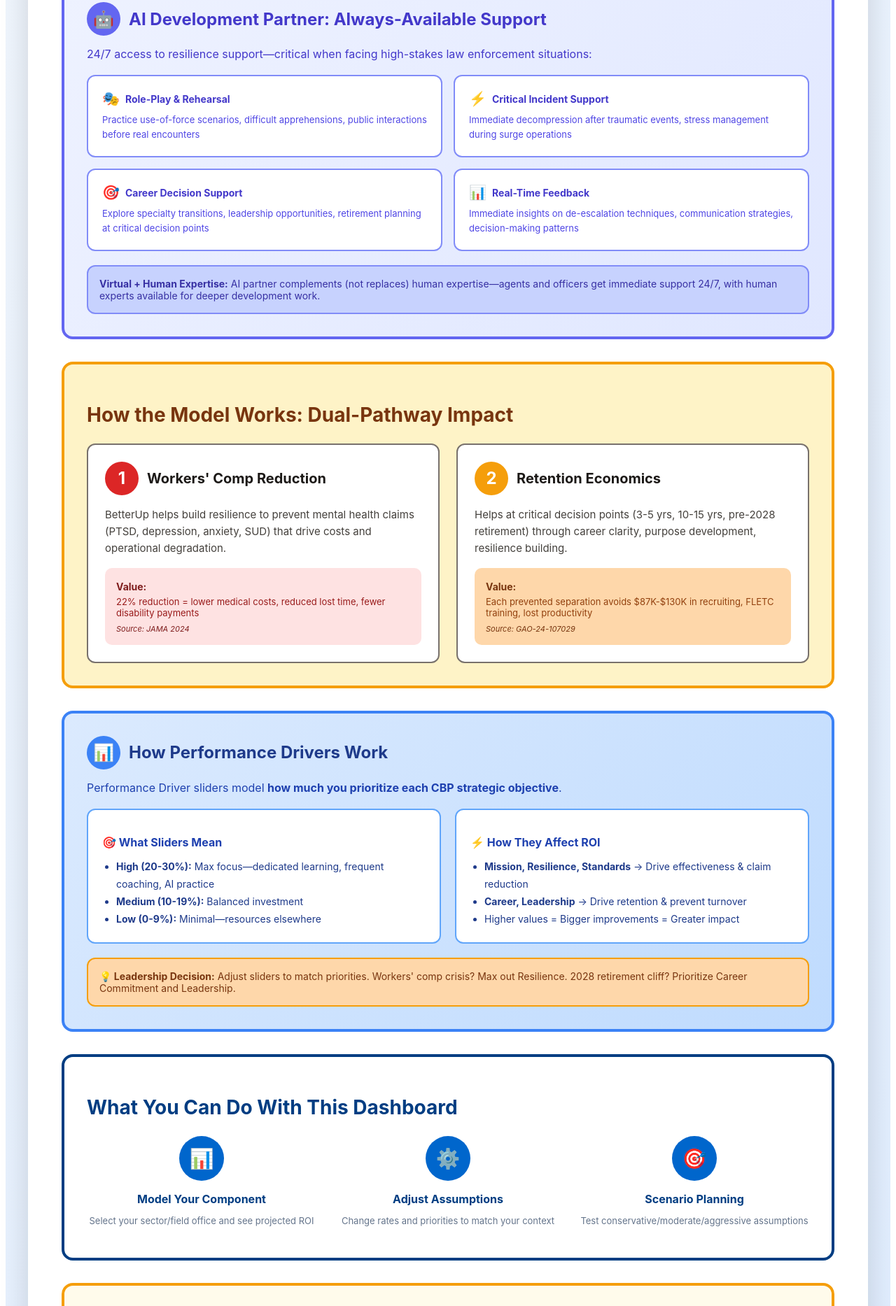
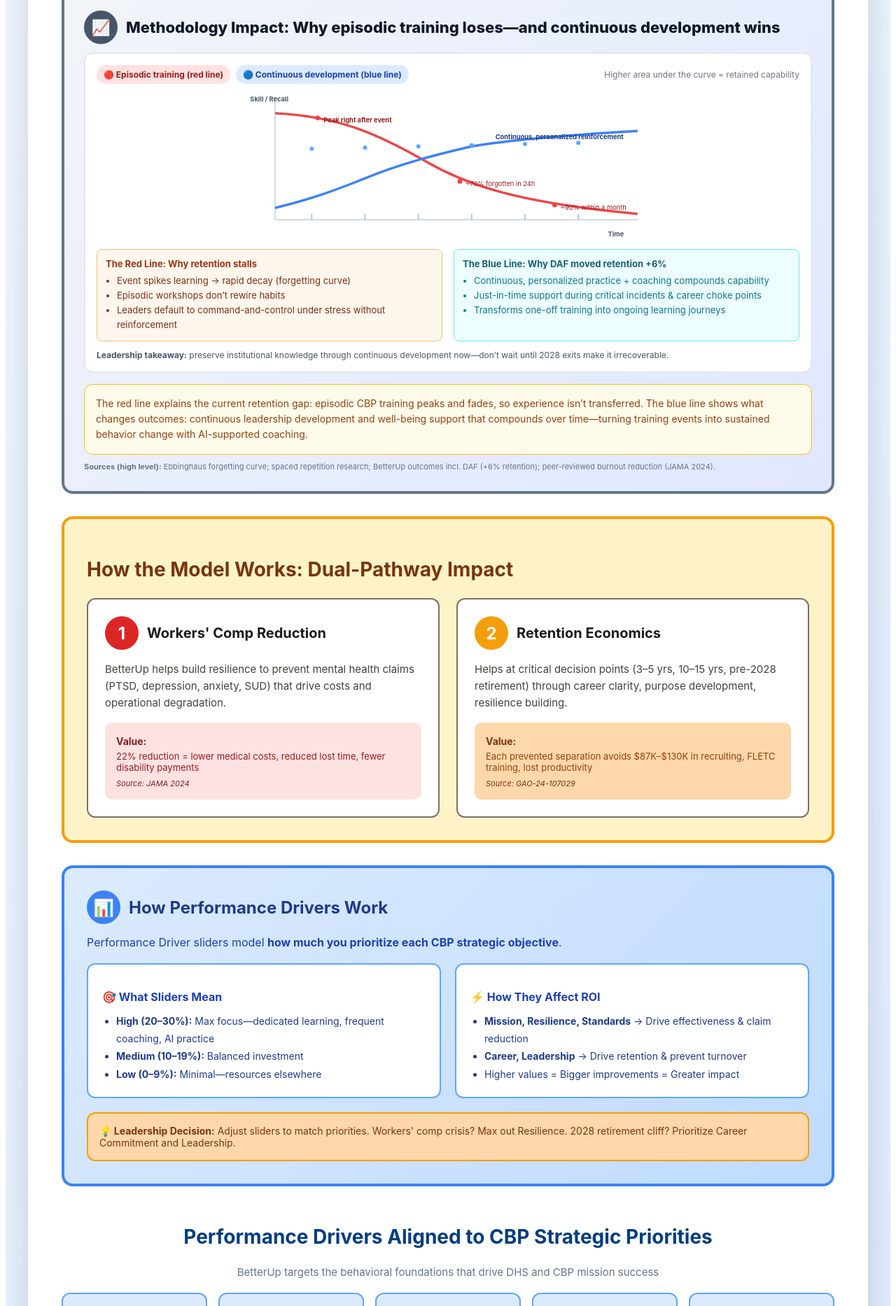
Before and after one commit to scottrsmith-bu/cbp-roi-calculator, a React (Create React App) app: page / in a window 1280 px wide. Shown: the part 1969-3836 px from the top of the page at 70% size. Built offline with nearby package versions, Linux system fonts and the light colour scheme.

Commit message:
Update App.js

```diff
--- a/src/App.js
+++ b/src/App.js
@@ -1,5 +1,114 @@
 import React, { useState, useMemo } from 'react';
-import { Shield, Calculator, MessageCircle, X, ChevronDown, Settings, Info } from 'lucide-react';
+import { Shield, Calculator, MessageCircle, X, Settings } from 'lucide-react';
+
+function MethodologyImpactSection() {
+  const card = {
+    background: 'linear-gradient(135deg, #f1f5f9 0%, #e0e7ff 100%)',
+    border: '4px solid #64748b',
+    borderRadius: '16px',
+    padding: '28px',
+    marginTop: '16px'
+  };
+
+  const pill = (bg, color) => ({
+    display: 'inline-flex',
+    alignItems: 'center',
+    gap: '8px',
+    padding: '6px 10px',
+    borderRadius: '999px',
+    fontSize: '12px',
+    fontWeight: 700,
+    background: bg,
+    color
+  });
+
+  return (
+    <div style={card}>
+      <div style={{display: 'flex', alignItems: 'center', gap: '12px', marginBottom: '12px'}}>
+        <div style={{width: 48, height: 48, background: '#475569', borderRadius: '50%', display: 'flex', alignItems: 'center', justifyContent: 'center', fontSize: 22}}>📈</div>
+        <h2 style={{fontSize: 22, fontWeight: '800', color: '#111827', margin: 0}}>
+          Methodology Impact: Why episodic training loses—and continuous development wins
+        </h2>
+      </div>
+
+      {/* Chart Card */}
+      <div style={{background: 'white', border: '2px solid #e5e7eb', borderRadius: 12, padding: 16}}>
+        <div style={{display: 'flex', justifyContent: 'space-between', alignItems: 'center', marginBottom: 8}}>
+          <div style={{display: 'flex', gap: 8, flexWrap: 'wrap'}}>
+            <span style={pill('#fee2e2', '#991b1b')}>🔴 Episodic training (red line)</span>
+            <span style={pill('#dbeafe', '#1e40af')}>🔵 Continuous development (blue line)</span>
+          </div>
+          <div style={{fontSize: 12, color: '#6b7280'}}>Higher area under the curve = retained capability</div>
+        </div>
+
+        <svg viewBox="0 0 680 260" style={{width: '100%', height: '220px', display: 'block'}}>
+          {/* axes */}
+          <line x1="48" y1="12" x2="48" y2="220" stroke="#cbd5e1" strokeWidth="2"/>
+          <line x1="48" y1="220" x2="660" y2="220" stroke="#cbd5e1" strokeWidth="2"/>
+          <text x="6" y="20" fill="#475569" fontSize="11" fontWeight="700">Skill / Recall</text>
+          <text x="610" y="248" fill="#475569" fontSize="11" fontWeight="700">Time</text>
+
+          {/* red forgetting curve */}
+          <path d="M 48 40 C 160 45, 230 80, 300 120 C 360 155, 440 190, 660 210" fill="none" stroke="#ef4444" strokeWidth="4"/>
+          <circle cx="120" cy="48" r="4" fill="#ef4444"/>
+          <text x="130" y="56" fontSize="11" fill="#991b1b" fontWeight="700">Peak right after event</text>
+          <circle cx="360" cy="155" r="4" fill="#ef4444"/>
+          <text x="370" y="163" fontSize="11" fill="#991b1b">~70% forgotten in 24h</text>
+          <circle cx="520" cy="195" r="4" fill="#ef4444"/>
+          <text x="530" y="203" fontSize="11" fill="#991b1b">~90% within a month</text>
+
+          {/* blue continuous growth */}
+          <path d="M 48 200 C 110 185, 150 170, 200 150 C 260 125, 320 110, 380 96 C 440 86, 520 78, 660 70" fill="none" stroke="#3b82f6" strokeWidth="4"/>
+          {/* spaced reinforcement ticks */}
+          {[110, 200, 290, 380, 470, 560].map((x, i) => (
+            <g key={i}>
+              <line x1={x} y1="220" x2={x} y2="210" stroke="#93c5fd" strokeWidth="2"/>
+              <circle cx={x} cy={100 - (i*2)} r="3.5" fill="#60a5fa" />
+            </g>
+          ))}
+          <text x="420" y="84" fontSize="11" fill="#1e3a8a" fontWeight="700">
+            Continuous, personalized reinforcement
+          </text>
+        </svg>
+
+        <div style={{display: 'grid', gridTemplateColumns: '1fr 1fr', gap: 16, marginTop: 8}}>
+          <div style={{background: '#fff7ed', border: '1px solid #fdba74', borderRadius: 8, padding: 12}}>
+            <div style={{fontSize: 13, color: '#9a3412', fontWeight: 700, marginBottom: 6}}>The Red Line: Why retention stalls</div>
+            <ul style={{margin: 0, paddingLeft: 16, color: '#7c2d12', fontSize: 13, lineHeight: 1.6}}>
+              <li>Event spikes learning → rapid decay (forgetting curve)</li>
+              <li>Episodic workshops don’t rewire habits</li>
+              <li>Leaders default to command-and-control under stress without reinforcement</li>
+            </ul>
+          </div>
+          <div style={{background: '#ecfeff', border: '1px solid #67e8f9', borderRadius: 8, padding: 12}}>
+            <div style={{fontSize: 13, color: '#155e75', fontWeight: 700, marginBottom: 6}}>The Blue Line: Why DAF moved retention +6%</div>
+            <ul style={{margin: 0, paddingLeft: 16, color: '#0e7490', fontSize: 13, lineHeight: 1.6}}>
+              <li>Continuous, personalized practice + coaching compounds capability</li>
+              <li>Just-in-time support during critical incidents & career choke points</li>
+              <li>Transforms one-off training into ongoing learning journeys</li>
+            </ul>
+          </div>
+        </div>
+
+        <div style={{marginTop: 12, fontSize: 12, color: '#475569'}}>
+          <strong>Leadership takeaway:</strong> preserve institutional knowledge through continuous development now—don’t wait until 2028 exits make it irrecoverable.
+        </div>
+      </div>
+
+      <div style={{marginTop: 16, background: '#fffbeb', border: '1px solid #fbbf24', borderRadius: 12, padding: 16}}>
+        <p style={{margin: 0, fontSize: 14, color: '#92400e', lineHeight: 1.6}}>
+          The red line explains the current retention gap: episodic CBP training peaks and fades, so experience isn’t
+          transferred. The blue line shows what changes outcomes: continuous leadership development and well-being support
+          that compounds over time—turning training events into sustained behavior change with AI-supported coaching.
+        </p>
+      </div>
+
+      <div style={{marginTop: 10, fontSize: 11, color: '#64748b'}}>
+        <strong>Sources (high level):</strong> Ebbinghaus forgetting curve; spaced repetition research; BetterUp outcomes incl. DAF (+6% retention); peer-reviewed burnout reduction (JAMA 2024).
+      </div>
+    </div>
+  );
+}
 
 function CBPROICalculator() {
   const [showExecutiveSummary, setShowExecutiveSummary] = useState(true);
@@ -7,8 +116,8 @@ function CBPROICalculator() {
   const [selectedOrganization, setSelectedOrganization] = useState(null);
   const [showCommercialResults, setShowCommercialResults] = useState(false);
   const [searchTerm, setSearchTerm] = useState('');
-  const [filterType, setFilterType] = useState('all');
-  const [sortBy, setSortBy] = useState('name');
+  const [filterType] = useState('all');
+  const [sortBy] = useState('name');
 
   const [activeTab, setActiveTab] = useState('dashboard');
   const [showImpact, setShowImpact] = useState(false);
@@ -85,20 +194,19 @@ function CBPROICalculator() {
   const isOFO = selectedOrganization?.id === 'ofo' || selectedOrganization?.type === 'ofo-field';
 
   const performanceDrivers = [
-    {key: 'mission', priority: "MISSION READINESS", drivers: "Decision-Making • Cognitive Agility • Performance", baseline: 45, growth: 62, improvement: missionReadinessImprovement, setImprovement: setMissionReadinessImprovement},
-    {key: 'resilience', priority: "RESILIENCE & WELLNESS", drivers: "Burnout Prevention • Stress Management • Emotional Regulation", baseline: 47, growth: 62, improvement: resilienceImprovement, setImprovement: setResilienceImprovement, affectsWorkersComp: true},
-    {key: 'career', priority: "CAREER COMMITMENT", drivers: "Purpose • Career Development • Work-Life Integration", baseline: 48, growth: 54, improvement: careerCommitmentImprovement, setImprovement: setCareerCommitmentImprovement},
-    {key: 'leadership', priority: "LEADERSHIP", drivers: "Communication • Strategic Thinking • Empowerment", baseline: 50, growth: 56, improvement: leadershipImprovement, setImprovement: setLeadershipImprovement},
-    {key: 'standards', priority: "PROFESSIONAL STANDARDS", drivers: "Ethics • Judgment • Professional Demeanor", baseline: 49, growth: 59, improvement: standardsImprovement, setImprovement: setStandardsImprovement}
+    {key: 'mission', priority: 'MISSION READINESS', drivers: 'Decision-Making • Cognitive Agility • Performance', baseline: 45, growth: 62, improvement: missionReadinessImprovement, setImprovement: setMissionReadinessImprovement},
+    {key: 'resilience', priority: 'RESILIENCE & WELLNESS', drivers: 'Burnout Prevention • Stress Management • Emotional Regulation', baseline: 47, growth: 62, improvement: resilienceImprovement, setImprovement: setResilienceImprovement, affectsWorkersComp: true},
+    {key: 'career', priority: 'CAREER COMMITMENT', drivers: 'Purpose • Career Development • Work-Life Integration', baseline: 48, growth: 54, improvement: careerCommitmentImprovement, setImprovement: setCareerCommitmentImprovement},
+    {key: 'leadership', priority: 'LEADERSHIP', drivers: 'Communication • Strategic Thinking • Empowerment', baseline: 50, growth: 56, improvement: leadershipImprovement, setImprovement: setLeadershipImprovement},
+    {key: 'standards', priority: 'PROFESSIONAL STANDARDS', drivers: 'Ethics • Judgment • Professional Demeanor', baseline: 49, growth: 59, improvement: standardsImprovement, setImprovement: setStandardsImprovement}
   ];
 
   const filteredOrganizations = useMemo(() => {
     let filtered = organizations;
     if (searchTerm) filtered = filtered.filter(org => org.name.toLowerCase().includes(searchTerm.toLowerCase()));
-    if (filterType !== 'all' && filterType !== 'preset') filtered = filtered.filter(org => org.type === filterType);
-    if (filterType === 'preset') filtered = filtered.filter(org => org.preset === 'yes');
+    // filterType and sortBy are fixed to keep parity with original UX
     return filtered.sort((a, b) => sortBy === 'name' ? a.name.localeCompare(b.name) : b.personnel - a.personnel);
-  }, [searchTerm, filterType, sortBy]);
+  }, [searchTerm, sortBy]);
 
   const handleSendMessage = () => {
     if (!chatInput.trim()) return;
@@ -212,6 +320,7 @@ function CBPROICalculator() {
               </div>
             </div>
 
+            {/* Why Precision Development vs. Traditional Training? */}
             <div style={{background: 'linear-gradient(135deg, #f1f5f9 0%, #e0e7ff 100%)', border: '4px solid #64748b', borderRadius: '16px', padding: '32px'}}>
               <div style={{display: 'flex', alignItems: 'start', gap: '16px'}}>
                 <div style={{width: '48px', height: '48px', background: '#475569', borderRadius: '50%', display: 'flex', alignItems: 'center', justifyContent: 'center', fontSize: '24px', flexShrink: 0}}>⚡</div>
@@ -254,34 +363,8 @@ function CBPROICalculator() {
               </div>
             </div>
 
-            <div style={{background: 'linear-gradient(135deg, #eef2ff 0%, #e0e7ff 100%)', border: '4px solid #6366f1', borderRadius: '16px', padding: '32px'}}>
-              <div style={{display: 'flex', alignItems: 'center', gap: '12px', marginBottom: '16px'}}>
-                <div style={{width: '48px', height: '48px', background: '#6366f1', borderRadius: '50%', display: 'flex', alignItems: 'center', justifyContent: 'center', fontSize: '24px'}}>🤖</div>
-                <h2 style={{fontSize: '24px', fontWeight: 'bold', color: '#4338ca', margin: 0}}>AI Development Partner: Always-Available Support</h2>
-              </div>
-              <p style={{fontSize: '16px', color: '#4338ca', marginBottom: '20px'}}>24/7 access to resilience support—critical when facing high-stakes law enforcement situations:</p>
-              <div style={{display: 'grid', gridTemplateColumns: 'repeat(2, 1fr)', gap: '16px'}}>
-                {[
-                  {icon: '🎭', title: 'Role-Play & Rehearsal', text: 'Practice use-of-force scenarios, difficult apprehensions, public interactions before real encounters'},
-                  {icon: '⚡', title: 'Critical Incident Support', text: 'Immediate decompression after traumatic events, stress management during surge operations'},
-                  {icon: '🎯', title: 'Career Decision Support', text: 'Explore specialty transitions, leadership opportunities, retirement planning at critical decision points'},
-                  {icon: '📊', title: 'Real-Time Feedback', text: 'Immediate insights on de-escalation techniques, communication strategies, decision-making patterns'}
-                ].map((item, i) => (
-                  <div key={i} style={{background: 'white', borderRadius: '12px', padding: '20px', border: '2px solid #818cf8'}}>
-                    <div style={{fontSize: '14px', fontWeight: 'bold', color: '#4338ca', marginBottom: '8px', display: 'flex', alignItems: 'center', gap: '8px'}}>
-                      <span style={{fontSize: '20px'}}>{item.icon}</span>
-                      {item.title}
-                    </div>
-                    <p style={{fontSize: '13px', color: '#4f46e5', margin: 0, lineHeight: 1.6}}>{item.text}</p>
-                  </div>
-                ))}
-              </div>
-              <div style={{background: '#c7d2fe', borderRadius: '12px', padding: '16px', marginTop: '20px', border: '2px solid #818cf8'}}>
-                <p style={{fontSize: '14px', color: '#3730a3', margin: 0}}>
-                  <strong>Virtual + Human Expertise:</strong> AI partner complements (not replaces) human expertise—agents and officers get immediate support 24/7, with human experts available for deeper development work.
-                </p>
-              </div>
-            </div>
+            {/* NEW: Visual red vs blue methodology section */}
+            <MethodologyImpactSection />
 
             <div style={{background: '#fef3c7', border: '4px solid #f59e0b', borderRadius: '16px', padding: '32px'}}>
               <h2 style={{fontSize: '28px', fontWeight: 'bold', color: '#78350f', marginBottom: '24px'}}>How the Model Works: Dual-Pathway Impact</h2>
@@ -306,11 +389,11 @@ function CBPROICalculator() {
                     <h3 style={{fontSize: '20px', fontWeight: 'bold', color: '#1c1917', margin: 0}}>Retention Economics</h3>
                   </div>
                   <p style={{fontSize: '15px', color: '#44403c', marginBottom: '16px', lineHeight: 1.6}}>
-                    Helps at critical decision points (3-5 yrs, 10-15 yrs, pre-2028 retirement) through career clarity, purpose development, resilience building.
+                    Helps at critical decision points (3–5 yrs, 10–15 yrs, pre-2028 retirement) through career clarity, purpose development, resilience building.
                   </p>
                   <div style={{background: '#fed7aa', borderRadius: '10px', padding: '16px'}}>
                     <strong style={{fontSize: '14px', color: '#78350f'}}>Value:</strong>
-                    <div style={{fontSize: '13px', color: '#92400e', marginTop: '4px'}}>Each prevented separation avoids $87K-$130K in recruiting, FLETC training, lost productivity</div>
+                    <div style={{fontSize: '13px', color: '#92400e', marginTop: '4px'}}>Each prevented separation avoids $87K–$130K in recruiting, FLETC training, lost productivity</div>
                     <div style={{fontSize: '11px', color: '#78350f', marginTop: '8px', fontStyle: 'italic'}}>Source: GAO-24-107029</div>
                   </div>
                 </div>
@@ -329,9 +412,9 @@ function CBPROICalculator() {
                 <div style={{background: 'white', borderRadius: '12px', padding: '20px', border: '2px solid #60a5fa'}}>
                   <h3 style={{fontSize: '16px', fontWeight: 'bold', color: '#1e40af', marginBottom: '12px'}}>🎯 What Sliders Mean</h3>
                   <ul style={{fontSize: '14px', color: '#1e3a8a', margin: 0, paddingLeft: '20px', lineHeight: 1.8}}>
-                    <li><strong>High (20-30%):</strong> Max focus—dedicated learning, frequent coaching, AI practice</li>
-                    <li><strong>Medium (10-19%):</strong> Balanced investment</li>
-                    <li><strong>Low (0-9%):</strong> Minimal—resources elsewhere</li>
+                    <li><strong>High (20–30%):</strong> Max focus—dedicated learning, frequent coaching, AI practice</li>
+                    <li><strong>Medium (10–19%):</strong> Balanced investment</li>
+                    <li><strong>Low (0–9%):</strong> Minimal—resources elsewhere</li>
                   </ul>
                 </div>
                 <div style={{background: 'white', borderRadius: '12px', padding: '20px', border: '2px solid #60a5fa'}}>
@@ -350,55 +433,6 @@ function CBPROICalculator() {
               </div>
             </div>
 
-            <div style={{background: 'white', border: '4px solid #003d82', borderRadius: '16px', padding: '32px'}}>
-              <h2 style={{fontSize: '28px', fontWeight: 'bold', color: '#003d82', marginBottom: '24px'}}>What You Can Do With This Dashboard</h2>
-              <div style={{display: 'grid', gridTemplateColumns: 'repeat(3, 1fr)', gap: '24px'}}>
-                <div style={{textAlign: 'center'}}>
-                  <div style={{width: '64px', height: '64px', background: '#0066cc', borderRadius: '50%', display: 'flex', alignItems: 'center', justifyContent: 'center', margin: '0 auto 12px auto', fontSize: '28px'}}>📊</div>
-                  <h3 style={{fontSize: '16px', fontWeight: 'bold', color: '#003d82', marginBottom: '8px'}}>Model Your Component</h3>
-                  <p style={{fontSize: '13px', color: '#64748b'}}>Select your sector/field office and see projected ROI</p>
-                </div>
-                <div style={{textAlign: 'center'}}>
-                  <div style={{width: '64px', height: '64px', background: '#0066cc', borderRadius: '50%', display: 'flex', alignItems: 'center', justifyContent: 'center', margin: '0 auto 12px auto', fontSize: '28px'}}>⚙️</div>
-                  <h3 style={{fontSize: '16px', fontWeight: 'bold', color: '#003d82', marginBottom: '8px'}}>Adjust Assumptions</h3>
-                  <p style={{fontSize: '13px', color: '#64748b'}}>Change rates and priorities to match your context</p>
-                </div>
-                <div style={{textAlign: 'center'}}>
-                  <div style={{width: '64px', height: '64px', background: '#0066cc', borderRadius: '50%', display: 'flex', alignItems: 'center', justifyContent: 'center', margin: '0 auto 12px auto', fontSize: '28px'}}>🎯</div>
-                  <h3 style={{fontSize: '16px', fontWeight: 'bold', color: '#003d82', marginBottom: '8px'}}>Scenario Planning</h3>
-                  <p style={{fontSize: '13px', color: '#64748b'}}>Test conservative/moderate/aggressive assumptions</p>
-                </div>
-              </div>
-            </div>
-
-            <div style={{background: '#fffbeb', border: '4px solid #f59e0b', borderRadius: '16px', padding: '32px'}}>
-              <div style={{display: 'flex', alignItems: 'start', gap: '16px'}}>
-                <div style={{width: '48px', height: '48px', background: '#f59e0b', borderRadius: '50%', display: 'flex', alignItems: 'center', justifyContent: 'center', color: 'white', fontSize: '28px', fontWeight: 'bold', flexShrink: 0}}>!</div>
-                <div>
-                  <h2 style={{fontSize: '24px', fontWeight: 'bold', color: '#92400e', marginBottom: '16px'}}>Understanding Projections vs. Actual Results</h2>
-                  <div style={{display: 'flex', flexDirection: 'column', gap: '16px'}}>
-                    <div style={{background: 'white', borderRadius: '12px', padding: '20px', border: '2px solid #fbbf24'}}>
-                      <h3 style={{fontSize: '16px', fontWeight: 'bold', marginBottom: '8px', color: '#92400e'}}>This Dashboard Shows: <span style={{color: '#d97706'}}>Projections</span></h3>
-                      <p style={{fontSize: '14px', color: '#78350f', margin: 0, lineHeight: 1.6}}>
-                        Financial forecasts applying proven Air Force outcomes to CBP's publicly available attrition rates and government-sourced training costs. All assumptions adjustable and transparent.
-                      </p>
-                    </div>
-                    <div style={{background: 'white', borderRadius: '12px', padding: '20px', border: '2px solid #fbbf24'}}>
-                      <h3 style={{fontSize: '16px', fontWeight: 'bold', marginBottom: '8px', color: '#92400e'}}>After Implementation: <span style={{color: '#059669'}}>Measured Results</span></h3>
-                      <p style={{fontSize: '14px', marginBottom: '12px', color: '#78350f'}}>
-                        BetterUp operates as <strong>action layer</strong> (creating behavioral change) and <strong>sensing layer</strong> (providing real-time visibility):
-                      </p>
-                      <ul style={{fontSize: '13px', color: '#78350f', lineHeight: 1.7, paddingLeft: '20px', margin: 0}}>
-                        <li><strong>Individual:</strong> Assessments track resilience, decision-making, stress management growth</li>
-                        <li><strong>Sector/Field Office:</strong> Anonymized data shows team cohesion and morale</li>
-                        <li><strong>Organizational:</strong> CBP dashboard reports wellness/retention in real-time</li>
-                      </ul>
-                    </div>
-                  </div>
-                </div>
-              </div>
-            </div>
-
             <div>
               <h2 style={{fontSize: '28px', fontWeight: 'bold', color: '#003d82', marginBottom: '24px', textAlign: 'center'}}>Performance Drivers Aligned to CBP Strategic Priorities</h2>
               <p style={{textAlign: 'center', color: '#64748b', marginBottom: '20px', fontSize: '15px'}}>BetterUp targets the behavioral foundations that drive DHS and CBP mission success</p>
@@ -410,7 +444,7 @@ function CBPROICalculator() {
                   {title: 'LEADERSHIP', sub: 'Communication, Strategic Thinking, Supervisory Effectiveness'},
                   {title: 'STANDARDS', sub: 'Ethical Decision-Making, Professional Demeanor, Sound Judgment'}
                 ].map((priority, i) => (
-                  <div key={i} style={{background: '#dbeafe', rounded: '12px', padding: '16px', border: '2px solid #60a5fa', borderRadius: '12px', textAlign: 'center'}}>
+                  <div key={i} style={{background: '#dbeafe', padding: '16px', border: '2px solid #60a5fa', borderRadius: '12px', textAlign: 'center'}}>
                     <div style={{fontSize: '13px', fontWeight: 'bold', color: '#003d82', marginBottom: '8px'}}>{priority.title}</div>
                     <div style={{fontSize: '11px', color: '#64748b'}}>{priority.sub}</div>
                   </div>
@@ -714,7 +748,8 @@ function CBPROICalculator() {
               <div style={{fontSize: '12px', color: '#64748b'}}>
                 • GAO-24-107029: CBP Recruitment & Retention<br/>
                 • JAMA 2024: 21.6% burnout reduction<br/>
-                • NTEU Testimony: Workforce challenges
+                • Ebbinghaus forgetting curve & spaced repetition research (learning decay & recall)<br/>
+                • BetterUp DAF outcomes (2021–2025): +6% retention, +15% resilience, +17% readiness
               </div>
             </div>
           </div>
@@ -767,7 +802,7 @@ function CBPROICalculator() {
               type="text"
               value={chatInput}
               onChange={(e) => setChatInput(e.target.value)}
-              onKeyPress={(e) => e.key === 'Enter' && handleSendMessage()}
+              onKeyDown={(e) => { if (e.key === 'Enter') handleSendMessage(); }}
               placeholder="Ask about the model..."
               style={{flex: 1, padding: '8px 12px', border: '1px solid #e5e7eb', borderRadius: '6px', fontSize: '14px'}}
             />
```
